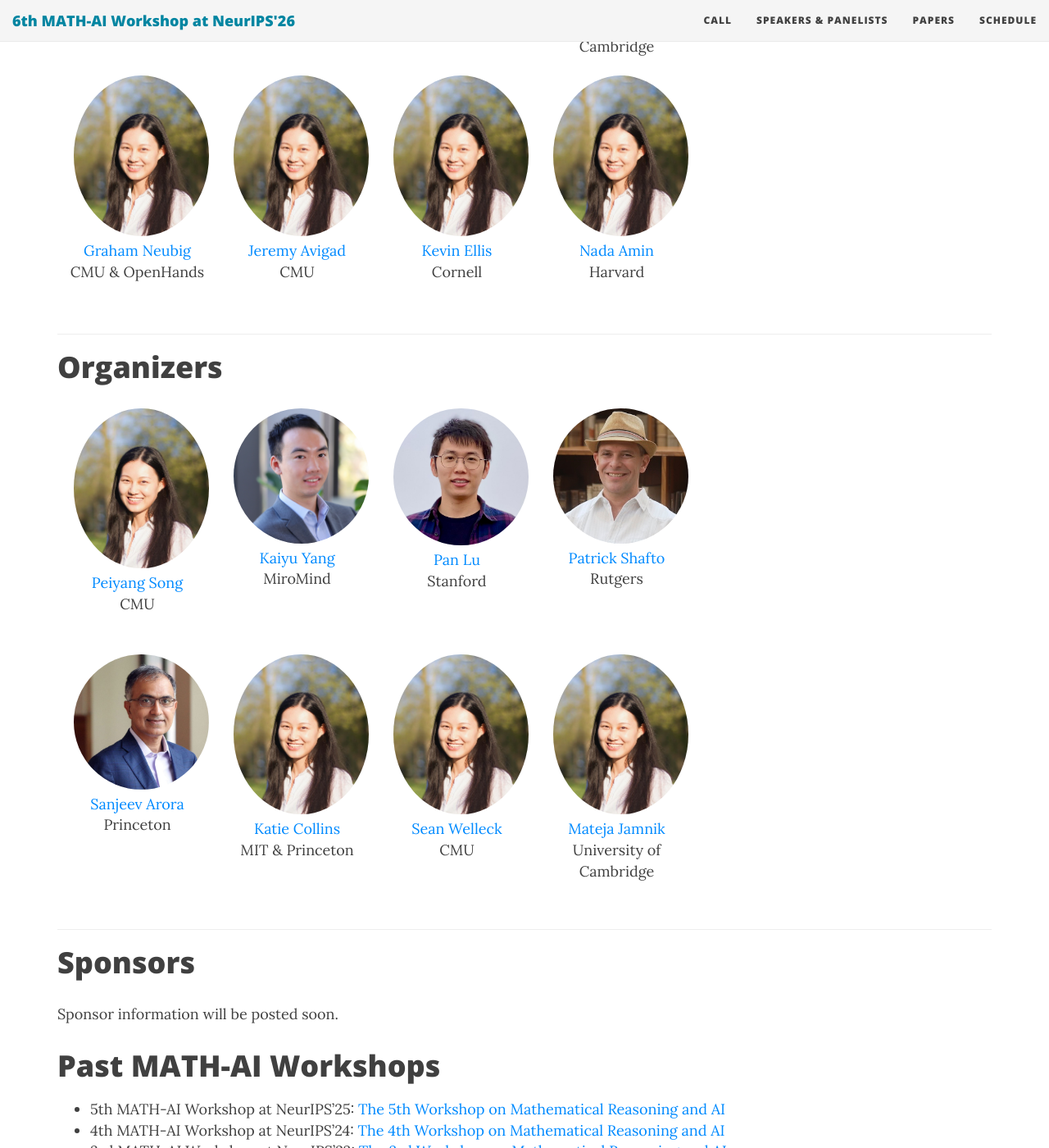
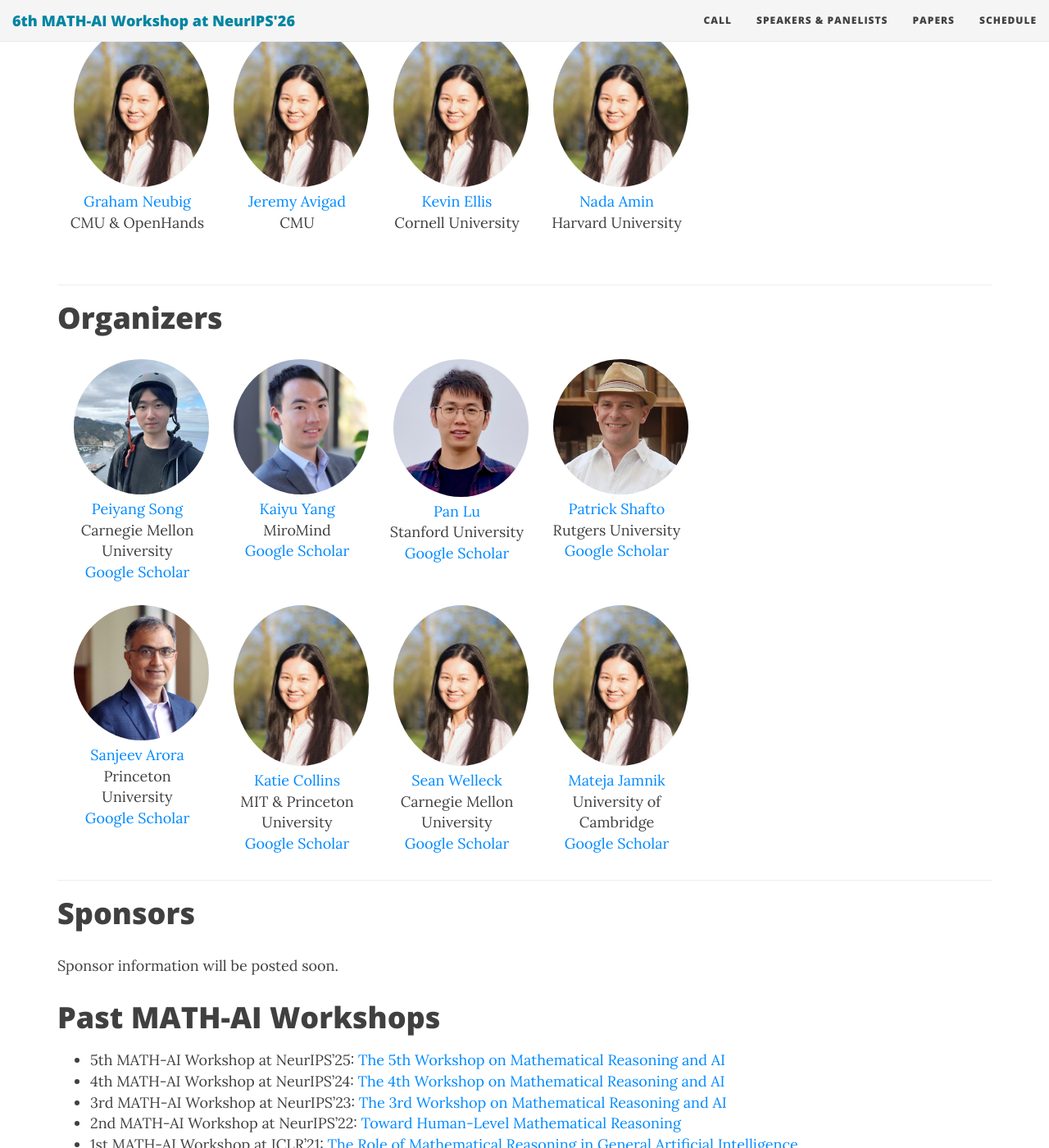
Before and after one commit to mathai-2026/mathai-2026.github.io, a Jekyll site: the page built from index.md, in a window 1280 px wide and 1400 px high, scrolled down 1609 px. Shown: the whole window at 82% size. Built offline with Jekyll 4.4.1, drawn with Linux system fonts in a browser that asks for light colours; nearby versions of some CDN libraries.

Commit message:
Fix bad links

```diff
--- a/_data/organizers.yml
+++ b/_data/organizers.yml
@@ -1,48 +1,56 @@
 psong:
   name: "Peiyang Song"
   url: "https://peiyang-song.github.io/"
-  affiliation: "CMU"
+  scholar: "https://scholar.google.com/citations?user=E1j11NQAAAAJ"
+  affiliation: "Carnegie Mellon University"
   img: "psong.jpg"
-  bio: "Peiyang Song is a PhD student at Carnegie Mellon University. His research focuses on mathematical reasoning, theorem proving, and natural language reasoning, with an emphasis on integrating formal systems and large language models. He has received various awards, including NeurIPS LAW Workshop Best Paper Honorable Mention and IEEE Micro Top Pick Award."
+  bio: "Peiyang Song is a PhD student at the Carnegie Mellon University. His research focuses on mathematical reasoning, theorem proving, and natural language reasoning, with an emphasis on integrating formal systems and large language models. He has received various awards, including NeurIPS LAW Workshop Best Paper Honorable Mention and IEEE Micro Top Pick Award."
 kyang:
   name: "Kaiyu Yang"
   url: "https://yangky11.github.io/"
+  scholar: "https://scholar.google.com/citations?user=FciCu4EAAAAJ"
   affiliation: "MiroMind"
   img: "kyang.jpg"
   bio: "Kaiyu Yang is a Chief Scientist at MiroMind, working on enhancing AI's capabilities in mathematical reasoning by integrating formal systems such as Lean. His research explores how machine learning and large language models can generate mathematical conjectures, prove theorems, write verifiable code, and perform reasoning that combines natural and formal languages. He organized the MATH-AI Workshop at NeurIPS'23 & '25, and the Tutorial on Machine Learning for Theorem Proving at NeurIPS'23."
 plu:
   name: "Pan Lu"
   url: "https://lupantech.github.io/"
-  affiliation: "Stanford"
+  scholar: "https://scholar.google.com/citations?user=IyucsdQAAAAJ"
+  affiliation: "Stanford University"
   img: "plu.jpg"
   bio: "Pan Lu is a Postdoctoral Scholar at Stanford University. He received his Ph.D. in Computer Science from UCLA. His research focuses on machine reasoning, particularly in mathematical reasoning and scientific discovery. He has received various awards, including ACL 2023 Best Paper Honorable Mention, KnowledgeNLP Workshop 2025 Best Paper Award, Most Influential NeurIPS Papers, Amazon PhD Fellowship, Bloomberg PhD Fellowship, and Qualcomm Innovation Fellowship. He served as senior program chair for NENLP'25 and program chair for SoCal NLP'23. He has extensive experience in organizing workshops, including the MATH-AI Workshop at NeurIPS from 2022 to 2025 and the AI for Math Workshop at ICML'24."
 pshafto:
   name: "Patrick Shafto"
   url: "https://patrickshafto.com/"
-  affiliation: "Rutgers"
+  scholar: "https://scholar.google.com/citations?user=HUi6F7wAAAAJ"
+  affiliation: "Rutgers University"
   img: "pshafto.jpg"
   bio: "Patrick Shafto is a Professor of Mathematics and Computer Science at Rutgers University. His research focuses on the computational principles of human learning, reasoning, communication, and scientific discovery, spanning cognitive science, artificial intelligence, and machine learning. He is a Fellow of the Cognitive Science Society and co-organized the IPAM long program on Mathematics of Intelligences in Fall 2024. He has also organized or co-organized 9 conferences, symposia, and workshops on explanation, guided learning, pedagogical reasoning, and inductive reasoning."
 sarora:
   name: "Sanjeev Arora"
   url: "https://www.cs.princeton.edu/~arora/"
-  affiliation: "Princeton"
+  scholar: "https://scholar.google.com/citations?user=RUP4S68AAAAJ"
+  affiliation: "Princeton University"
   img: "sarora.jpg"
   bio: "Sanjeev Arora is a Professor of Computer Science at Princeton University, where he did foundational work in theoretical computer science, complexity theory, and machine learning theory. He has received major honors such as the Gödel Prize, ACM Prize in Computing, and election to the National Academy of Sciences. He is also a founding director of Princeton Language and Intelligence (PLI)."
 kcollins:
   name: "Katie Collins"
-  url: "https://katiemcollins.github.io/"
-  affiliation: "MIT & Princeton"
+  url: "https://collinskatie.github.io/"
+  scholar: "https://scholar.google.com/citations?user=48ZphCEAAAAJ"
+  affiliation: "MIT & Princeton University"
   img: "kcollins.jpg"
   bio: "Katie Collins is a postdoctoral fellow in the Computational Cognitive Science Group at MIT and a visiting postdoc at the Princeton AI Lab. Her research focuses on cognitive science, artificial intelligence, human-AI interaction, and mathematical reasoning, including evaluating language models for mathematics through interactions with mathematicians. She organized the MATH-AI Workshop at NeurIPS'23."
 swelleck:
   name: "Sean Welleck"
-  url: "https://wellecks.github.io/"
-  affiliation: "CMU"
+  url: "https://wellecks.com/"
+  scholar: "https://scholar.google.com/citations?user=Ac6n5pQAAAAJ"
+  affiliation: "Carnegie Mellon University"
   img: "swelleck.jpg"
   bio: "Sean Welleck is an Assistant Professor in the Language Technologies Institute at Carnegie Mellon University. His research focuses on language modeling, reasoning, controllable generation, and machine learning for formal reasoning, including applications to mathematical reasoning and theorem proving. He has extensive workshop organization experience, including AI for Math at ICML'24, MATH-AI at NeurIPS'22 & '23, MathNLP at EMNLP'22, Math AI for Education at NeurIPS'21, VerifAI at ICLR'25, and SCALR at COLM'25."
 mjamnik:
   name: "Mateja Jamnik"
-  url: "https://www.cl.cam.ac.uk/~mj211/"
+  url: "https://www.cl.cam.ac.uk/~mj201/"
+  scholar: "https://scholar.google.com/citations?user=d5QiyJkAAAAJ"
   affiliation: "University of Cambridge"
   img: "mjamnik.jpg"
   bio: "Mateja Jamnik is a Professor of Artificial Intelligence in the Department of Computer Science and Technology at the University of Cambridge and an associate fellow of the Leverhulme Centre for the Future of Intelligence. Her research focuses on human-like AI, automated reasoning, diagrammatic reasoning, knowledge representation, theorem proving, explainable AI, and cognitive science. She founded the women@CL initiative, serves on the UK Home Office Science Advisory Council, and previously served as Specialist Adviser to the House of Lords Select Committee on Artificial Intelligence."
--- a/_includes/profile.html
+++ b/_includes/profile.html
@@ -13,4 +13,8 @@
   <a href="{{ include.p[1].url }}">{{ include.p[1].name }}</a>
   <br />
   {{ include.p[1].affiliation }}
+  {% if include.p[1].scholar %}
+  <br />
+  <a href="{{ include.p[1].scholar }}">Google Scholar</a>
+  {% endif %}
 </div>
```
Also changed, not shown: _data/speakers.yml (+5 -5 lines), index.md (+1 -2 lines), img/psong.jpg.
